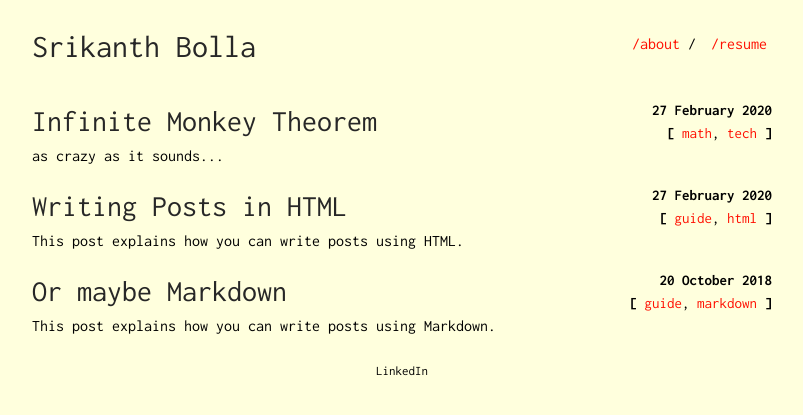
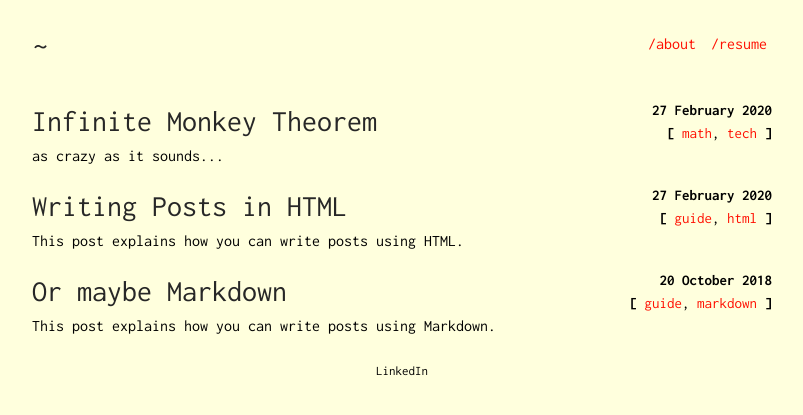
Before and after one commit to skbol/skbol.github.io, a Jekyll site: the page built from index.html, in a window 1280 px wide. Shown: the top 415 px of the page, without its empty margins (238-1041 px from the left). Built offline with Jekyll 4.4.1, drawn with Linux system fonts in a browser that asks for light colours.

Commit message:
Removed extra "/" in nav links & site title

```diff
--- a/_includes/navbar.html
+++ b/_includes/navbar.html
@@ -1,5 +1,5 @@
 <div class="navbar">
-    <a class="site-title" href="{{ site.url }}{{ site.baseurl}}/">{{ site.title }}</a>
+    <a class="site-title" href="{{ site.url }}{{ site.baseurl}}/">~</a>
 
     <ul class="pull-right">
         {% for x in site.navbar %}
@@ -10,7 +10,7 @@
                 {% assign x-url = site.url | append: site.baseurl | append: "/" | append: x.link %}
             {% endif %}
             <a href="{{ x-url }}">{{ x.name }}</a>
-            {% if forloop.last == false %}/{% endif %}
+            {% if forloop.last == false %} {% endif %}
         </li>
         {% endfor %}
     </ul>
```
